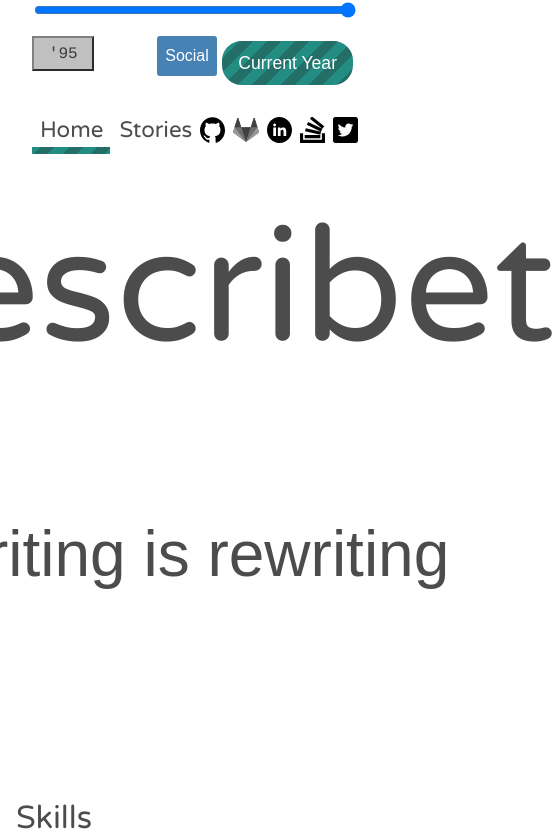
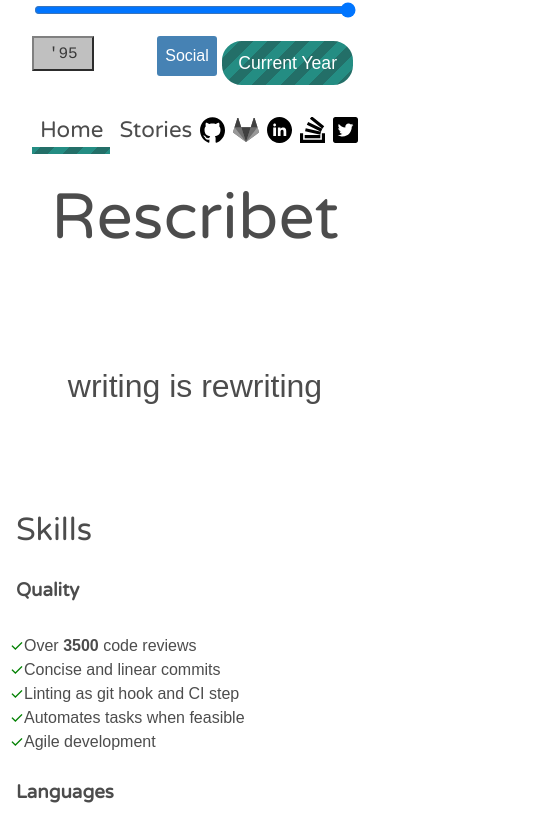
Before and after one commit to rescribet/rescribet-com, a SvelteKit app: page / in a window 390 px wide. Shown: the top 838 px of the page, 555 px wide, since content can reach past the window. Built offline with nearby package versions, Linux system fonts and the light colour scheme.

Commit message:
refactor: improve responsiveness

```diff
--- a/src/app.html
+++ b/src/app.html
@@ -3,10 +3,10 @@
 	<head>
 		<meta charset="utf-8" />
 		<link rel="icon" href="%sveltekit.assets%/favicon.png" />
-		<meta name="viewport" content="width=device-width" />
+		<meta name="viewport" content="width=device-width, initial-scale=1.0" />
 		%sveltekit.head%
 	</head>
 	<body data-sveltekit-prefetch>
-		<div>%sveltekit.body%</div>
+		<div style="flex-grow: 1;">%sveltekit.body%</div>
 	</body>
 </html>
--- a/src/lib/components/Background.svelte
+++ b/src/lib/components/Background.svelte
@@ -4,6 +4,8 @@
 
 <style lang="scss">
   .background {
+    display: flex;
+    flex-direction: column;
     flex-grow: 1;
   }
 
--- a/src/routes/+layout.svelte
+++ b/src/routes/+layout.svelte
@@ -45,9 +45,6 @@
     display: flex;
     flex-direction: column;
     min-height: 100vh;
-
-    position: absolute;
-    width: 100%;
   }
 
   .wrapper {
--- a/src/routes/+page.svelte
+++ b/src/routes/+page.svelte
@@ -44,19 +44,39 @@
   }
 
   h1 {
-    font-size: 10em;
+    font-size: 4em;
     /* font-family: Verdana, Geneva, Tahoma, sans-serif; */
     margin-block-end: 0.2rem;
     width: 100%;
     margin-bottom: 6rem;
+
+    @media (min-width: 30em) {
+      font-size: 6em;
+    }
+
+    @media (min-width: 40em) {
+      font-size: 10em;
+    }
+
+    @media (min-width: 60em) {
+      font-size: 15em;
+    }
   }
 
   .subheader {
-    font-size: 4em;
+    font-size: 2em;
     /* font-family: Verdana, Geneva, Tahoma, sans-serif; */
     text-align: center;
     margin-bottom: 3em;
     width: 100%;
+
+    @media (min-width: 30em) {
+      font-size: 3em;
+    }
+
+    @media (min-width: 40em) {
+      font-size: 4em;
+    }
   }
 
   .skills {
@@ -78,13 +98,6 @@
   .skillsList {
     display: grid;
     gap: 0.5em;
-    grid-template-columns: repeat(auto-fit, minmax(300px, 1fr));
+    grid-template-columns: repeat(auto-fit, minmax(16em, 1fr));
   }
-
-  /* :global(.Bootstrap) .hero {
-    background-color: slateblue;
-    color: white;
-    width: 98vw;
-    overflow: hidden;
-  } */
 </style>
--- a/src/routes/SkillCategory.svelte
+++ b/src/routes/SkillCategory.svelte
@@ -23,24 +23,32 @@
 
   .skill-list {
     flex-grow: 1;
+    padding-left: 0.5em;
+
+    @media (min-width: 30em) {
+      padding-left: 2em;
+    }
   }
 
   .skill-item {
     font-family: var(--body-font);
     list-style: none;
-    padding-left: 0;
 
-    &::before {
+    &::marker {
       content: '✓';
       margin-right: 0.4em;
       color: green;
     }
 
-    :global(.W95) &::before {
-      content: '☑';
-      color: inherit;
-      font-size: 1.3em;
-      line-height: 1rem;
+    :global(.W95) & {
+      padding-left: 0.2em;
+
+      &::marker {
+        content: '☑';
+        color: inherit;
+        font-size: 1.3em;
+        line-height: 1rem;
+      }
     }
   }
 
@@ -60,7 +68,7 @@
 
     & .skill-list {
       background-color: white;
-      padding-left: 0.3em;
+      padding-left: 1em;
       margin: 0em;
     }
   }
--- a/src/routes/styles.css
+++ b/src/routes/styles.css
@@ -48,11 +48,13 @@ h1, h2, h3, h4, h5, h6 {
   font-family: var(--header-font);
 }
 
-app {
+.app {
   font-family: var(--body-font);
+  width: 100%;
 }
 
 body {
+  display: flex;
 	scrollbar-gutter: stable both-edges;
 	overflow-y: scroll;
 	min-height: 100vh;
```
